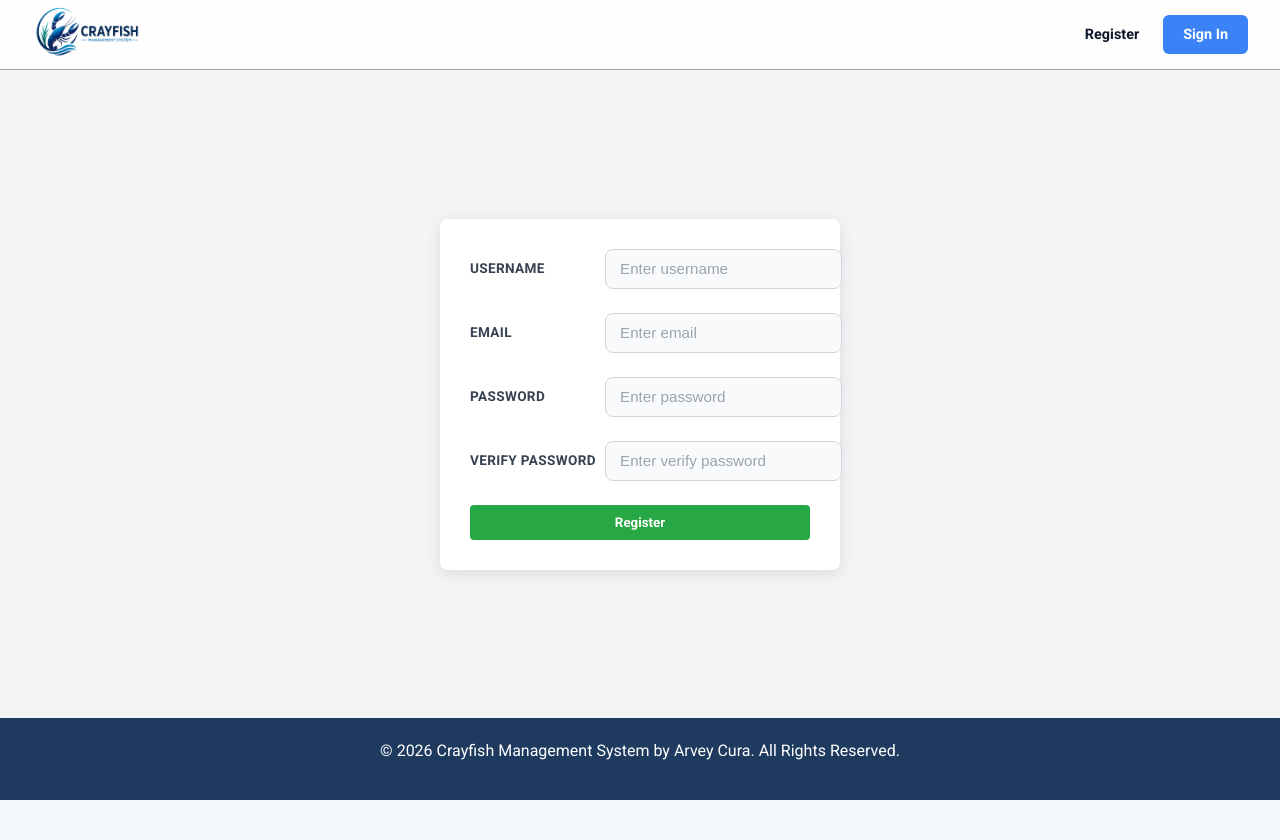
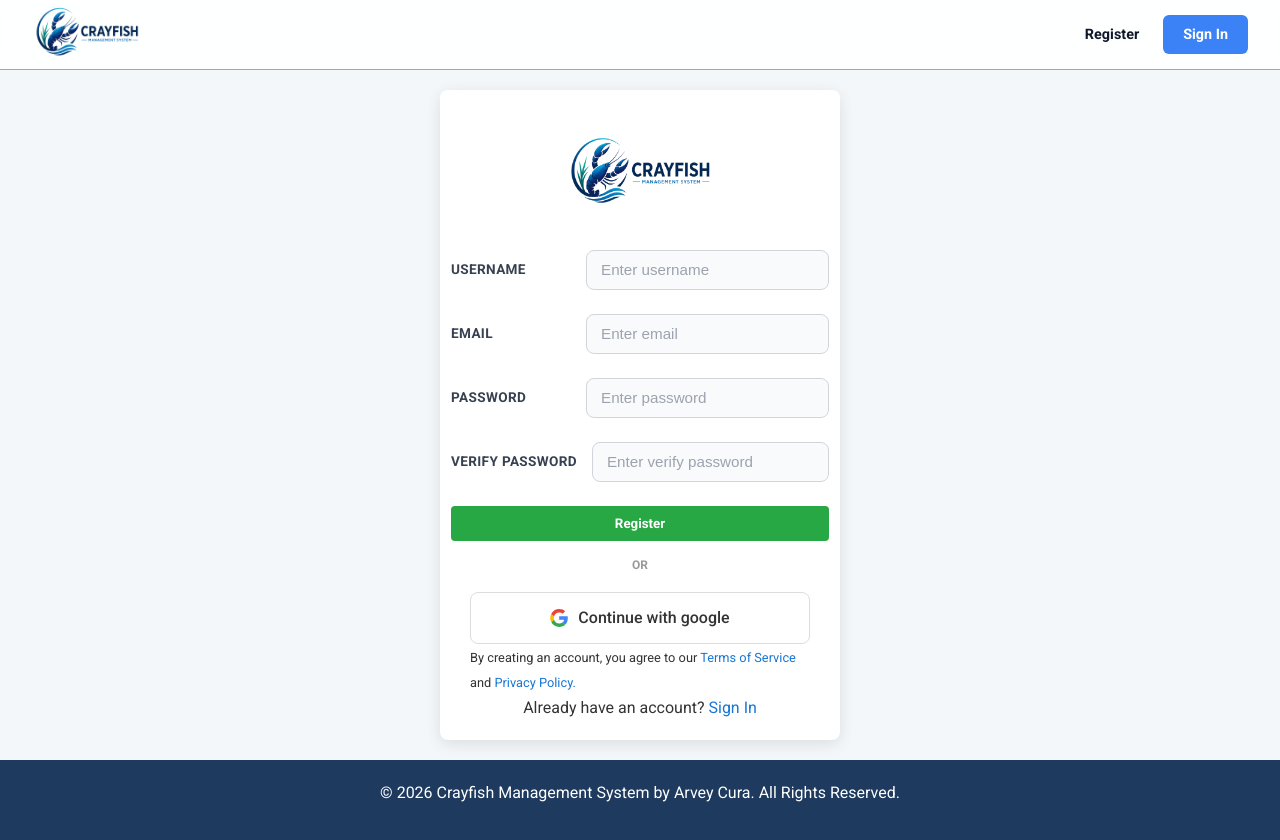
Before and after one commit to yevdev016/Crayfish-Management-System, a React (Vite) app in the folder client/: page /register in a window 1280 px wide. Before the commit the page ends 800 px from the top, so only its background shows below. Built offline with nearby package versions, Linux system fonts and the light colour scheme.

Commit message:
Updated sign up

```diff
--- a/client/src/components/Hero.jsx
+++ b/client/src/components/Hero.jsx
@@ -1,12 +1,13 @@
+import { Link } from 'react-router-dom'
 const Hero = () => {
     return(
         <section className="hero-section">
             <div className="hero-content">
                 <h1>Welcome to Crayfish Management System</h1>
                 <p>Manage your crayfish farms efficiently with our intuitive system.</p>
-                <a href="#">
+                <Link to="/register">
                     Get Started
-                </a>
+                </Link>
             </div>
         </section>
     );
--- a/client/src/components/auth/RegisterForm.css
+++ b/client/src/components/auth/RegisterForm.css
@@ -1,8 +1,96 @@
-.auth-form {
+.sign-up-container {
     max-width: 400px;
-    margin: 0 auto;
-    padding: 30px;
+    margin: 20px auto;
+    padding: 10px 30px 20px 30px;
     background: white;
     border-radius: 8px;
     box-shadow: 0 4px 15px rgba(0,0,0,0.1);
+
+    display: flex;
+    flex-direction: column;
+    align-items: center;
 }
+.logo-container {
+    display: flex;
+    align-items: center;
+    justify-content: center;
+}
+.img-logo {
+    width: 150px;
+    height: auto;
+
+}
+.google-btn {
+  text-decoration: none;
+  color: inherit;
+  display: inline-flex;
+  align-items: center;
+  justify-content: center;
+
+  background-color: #ffffff;
+  border: 1px solid #dadce0;
+  border-radius: 4px;
+  padding: 10px 16px;
+  font-family: 'Roboto', sans-serif;
+  font-weight: 500;
+  cursor: pointer;
+  transition: background-color 0.2s, box-shadow 0.2s;
+
+
+  gap: 10px;
+}
+
+.google-btn:hover {
+  background-color: #f8f9fa;
+  box-shadow: 0 1px 3px rgba(60,64,67,0.3);
+}
+
+.google-btn img {
+  width: 18px;
+  height: 18px;
+}
+
+.divider {
+  margin: 25px 0;
+  position: relative;
+  border-bottom: 1px solid #eee;
+}
+
+.divider span {
+  position: absolute;
+  top: 50%;
+  left: 50%;
+  transform: translate(-50%, -50%);
+  background: white;
+  padding: 0 15px;
+  color: #999;
+  font-size: 0.75rem;
+  font-weight: 700;
+}
+
+.google-btn {
+  width: 100%;
+  padding: 12px;
+  background: white;
+  border: 1px solid #ddd;
+  border-radius: 8px;
+  display: flex;
+  justify-content: center;
+  align-items: center;
+  gap: 10px;
+  font-weight: 500;
+  cursor: pointer;
+  transition: background 0.2s;
+}
+
+.google-btn img {
+  width: 18px;
+}
+
+.google-btn:hover {
+  background-color: #f9f9f9;
+}
+.terms-services-container span {
+    margin: 10px auto;
+    font-size: .8rem;
+}
--- a/client/src/components/auth/RegisterForm.jsx
+++ b/client/src/components/auth/RegisterForm.jsx
@@ -1,8 +1,10 @@
 import { useState } from 'react'
+import { Link } from 'react-router-dom'
 import Inputs from "../ui/Inputs";
 import Button from '../ui/Buttons';
 import './RegisterForm.css'
-
+import google from '@/assets/icon-google.svg'
+import logo from '@/assets/LOGO-CRAYFISH.png'
 const RegisterForm = () => {
     const [formData, setFormData] = useState({
         firstName: "",
@@ -27,7 +29,11 @@ const RegisterForm = () => {
         console.log(formData)
     }
     return(
-        <form className='auth-form' onSubmit={handleSubmit}>
+        <div className='sign-up-container'>
+            <div className='logo-container'>
+                <img className='img-logo' src={logo} alt="Logo" />
+            </div>
+            <form onSubmit={handleSubmit}>
 
                 <Inputs
                 label="Username"
@@ -67,6 +73,18 @@ const RegisterForm = () => {
                 </Button>
 
             </form>
+            <div className='divider'>
+                <span>OR</span>
+            </div>
+            <a href="" className='google-btn'>
+                <img src={google} alt="Google" />
+                Continue with google
+            </a>
+            <div className='terms-services-container'>
+                <span>By creating an account, you agree to our <Link>Terms of Service</Link> and <Link>Privacy Policy.</Link></span>
+            </div>
+            <span>Already have an account? <Link to="/login">Sign In</Link></span>
+        </div>
     );
 }
 export default RegisterForm;
--- a/client/src/components/layout/LandingPageLayout.css
+++ b/client/src/components/layout/LandingPageLayout.css
@@ -1,26 +1,3 @@
-.app-wrapper {
-    display: flex;
-    flex-direction: column;
-    min-height: 100vh;
-    background-color: #f3f4f6;
-}
-
-.content-area {
-    flex: 1;
-    display: flex;
-    align-items: center;
-    justify-content: center;
-    padding: 40px 20px;
-}
-
-.register-page-container {
-    width: 100%;
-    max-width: 550px;
-    background: #ffffff;
-    padding: 40px;
-    border-radius: 12px;
-    box-shadow: 0 10px 25px rgba(0, 0, 0, 0.05);
-}
 
 .hero-section {
   color: white;
--- /dev/null
+++ b/client/src/pages/LoginPage.jsx
@@ -0,0 +1,5 @@
+import LoginForm from '../components/auth/LoginForm'
+const LoginPage = () => {
+    return <LoginForm />
+}
+export default LoginPage;
--- a/client/src/routes/AppRoutes.jsx
+++ b/client/src/routes/AppRoutes.jsx
@@ -1,14 +1,15 @@
 import { Routes, Route} from 'react-router-dom'
 import LandingPageLayout from '../components/layout/LandingPageLayout'
 import LandingPage from '../pages/LandingPage';
-import Register from '../pages/Register';
+import Register from '../pages/RegisterPage';
+import Login from '../pages/LoginPage'
 const AppRoute = () => {
     return(
         <Routes>
             <Route path="/" element={<LandingPageLayout />}>
                 <Route index element={<LandingPage />}/>
                 <Route path="register" element={<Register />}/>
-                {/* <Route path='login'/> */}
+                <Route path='login' element={<Login />}/>
             </Route>
         </Routes>
     );
```
Also changed, not shown: client/src/components/auth/LoginForm.jsx (added), client/src/pages/RegisterPage.jsx (renamed from client/src/pages/Register.jsx). Lines whose indentation alone changed are shown as unchanged.
